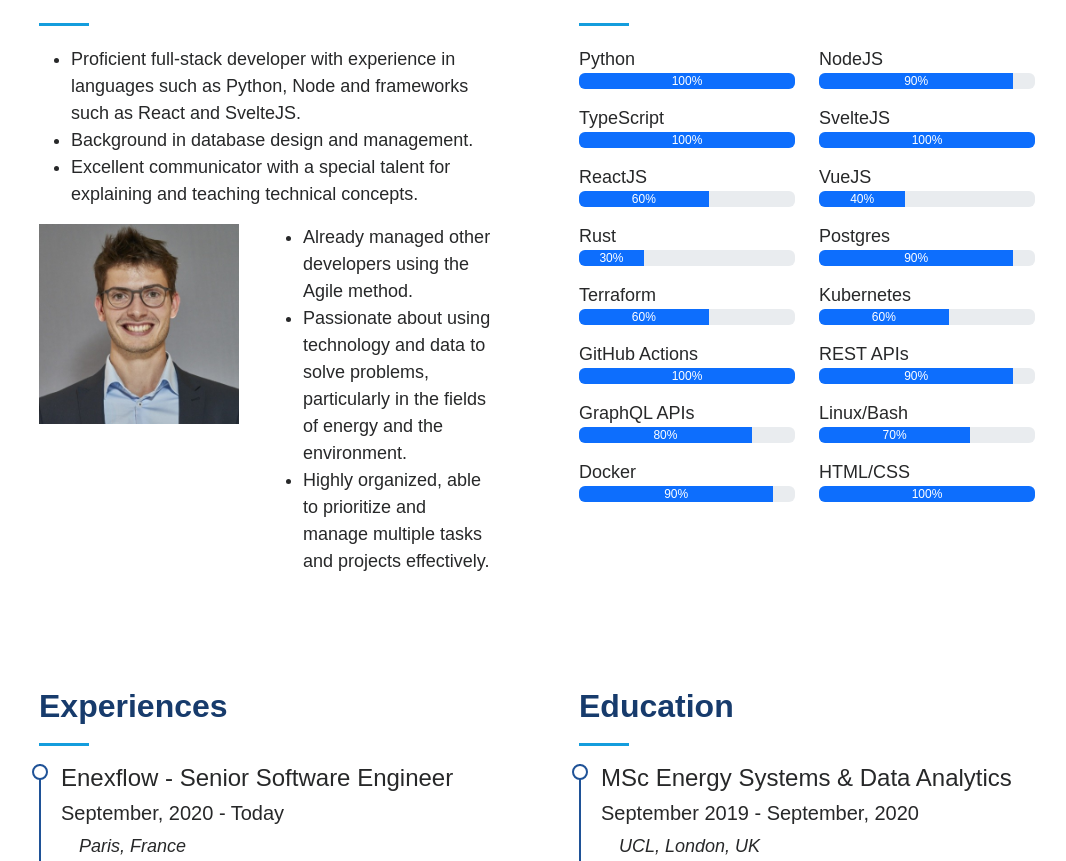
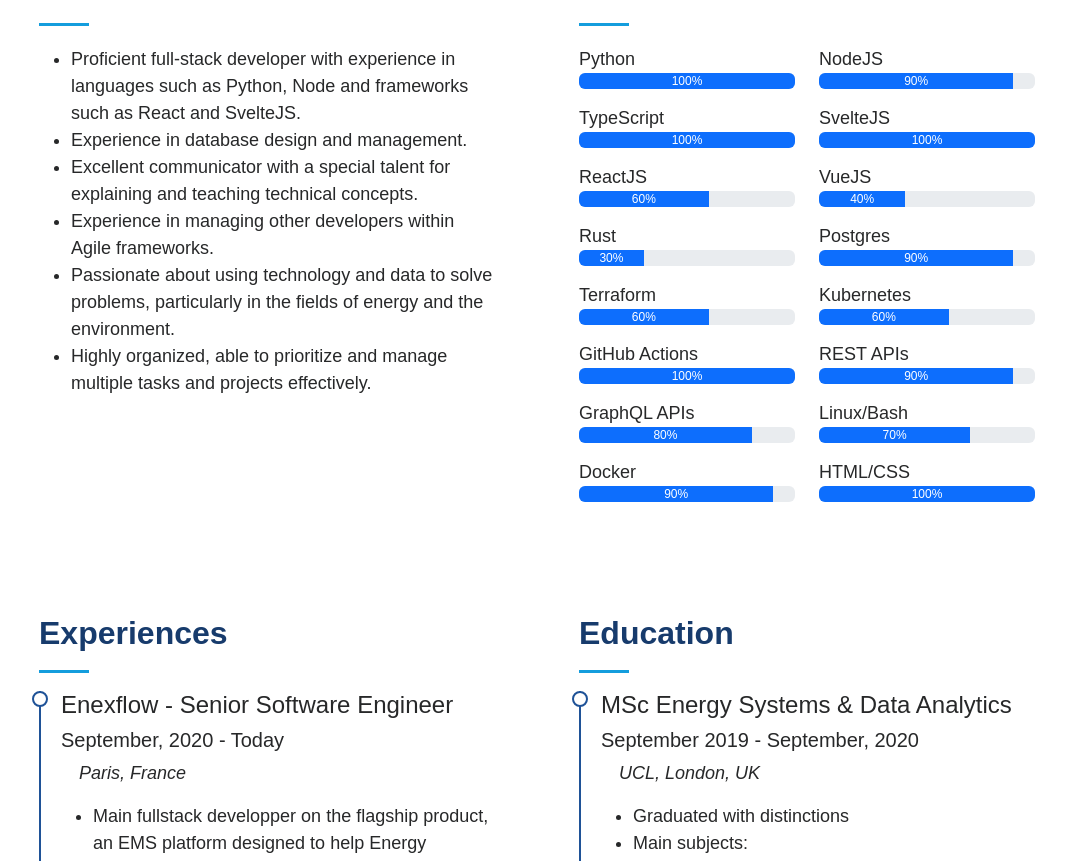
Before and after one commit to riouh/perso_website, a SvelteKit app in the folder front/: page / in a window 1280 px wide. Shown: the part 928-1789 px from the top of the page, without its empty margins (183-1249 px from the left). Built offline with nearby package versions, Linux system fonts and the light colour scheme; some icons are missing.

Commit message:
improve content

```diff
--- a/front/src/routes/+page.svelte
+++ b/front/src/routes/+page.svelte
@@ -12,15 +12,12 @@
 			content: {
 				top_content: `<ul>
 					<li>Proficient full-stack developer with experience in languages such as Python, Node and frameworks such as React and SvelteJS.</li>
-					<li>Background in database design and management.</li>
+					<li>Experience in database design and management.</li>
 					<li>Excellent communicator with a special talent for explaining and teaching technical concepts.</li>
-					</ul>
-`,
-				image_content: `<ul>
-					<li>Already managed other developers using the Agile method.</li>
+					<li>Experience in managing other developers within Agile frameworks.</li>
 					<li>Passionate about using technology and data to solve problems, particularly in the fields of energy and the environment.</li>
 					<li>Highly organized, able to prioritize and manage multiple tasks and projects effectively.</li>
-				</ul>`,
+					</ul>`,
 				image_file_name: 'hugo_cv_picture.jpeg',
 				image_size: 200
 			}
--- a/front/src/routes/content/content_with_image.svelte
+++ b/front/src/routes/content/content_with_image.svelte
@@ -5,6 +5,7 @@
 </script>
 
 <div class="mb-3">{@html content_with_image_props.top_content}</div>
+{#if content_with_image_props.image_content != undefined}
 	<div class="d-flex flex-row">
 		<img
 			src={`./${content_with_image_props.image_file_name}`}
@@ -15,3 +16,4 @@
 
 		<div class="ms-3">{@html content_with_image_props.image_content}</div>
 	</div>
+{/if}
--- a/front/src/routes/utils.ts
+++ b/front/src/routes/utils.ts
@@ -60,7 +60,7 @@ export function transformArrayToArrayOfTuples<T>(array: T[], n_cols = 2): Transf
 
 export interface ContentWithImageProps {
 	top_content: string;
-	image_content: string;
+	image_content?: string;
 	image_file_name: string;
 	image_size: number;
 }
@@ -75,7 +75,6 @@ export function isContentWithImageProps(content: AnyContentType): content is Con
 	if (content instanceof Array) return false;
 	return (
 		content.hasOwnProperty('top_content') &&
-		content.hasOwnProperty('image_content') &&
 		content.hasOwnProperty('image_file_name') &&
 		content.hasOwnProperty('image_size')
 	);
```
Also changed, not shown: 1 other file (tests, documents, lock files or other folders). Lines whose indentation alone changed are shown as unchanged.
